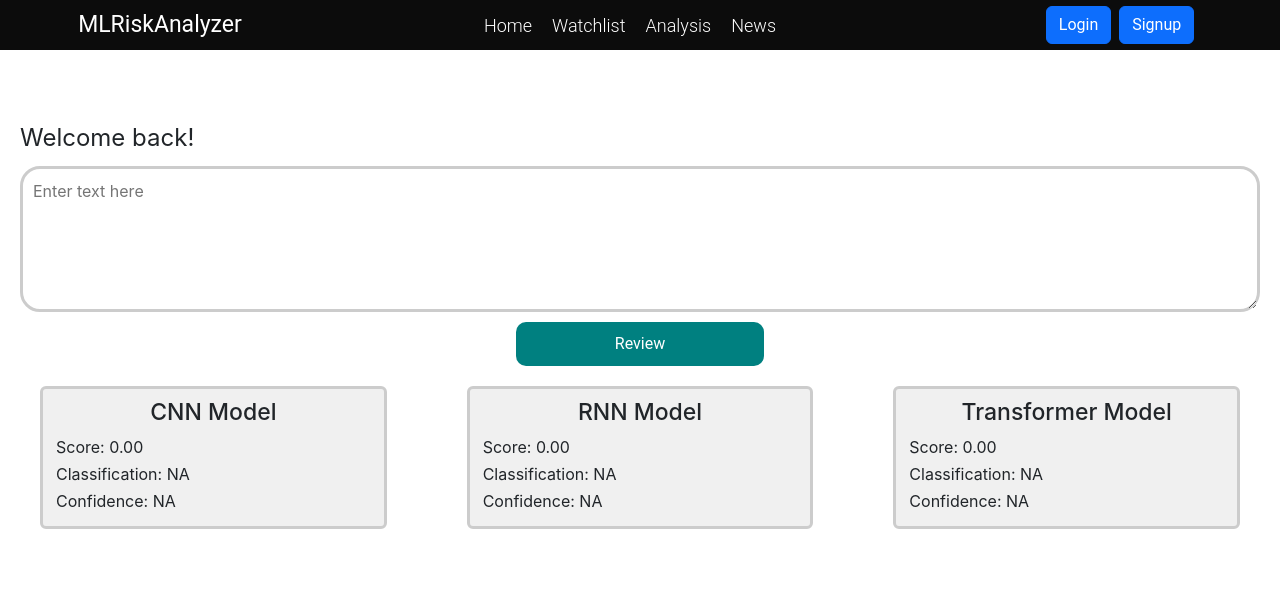
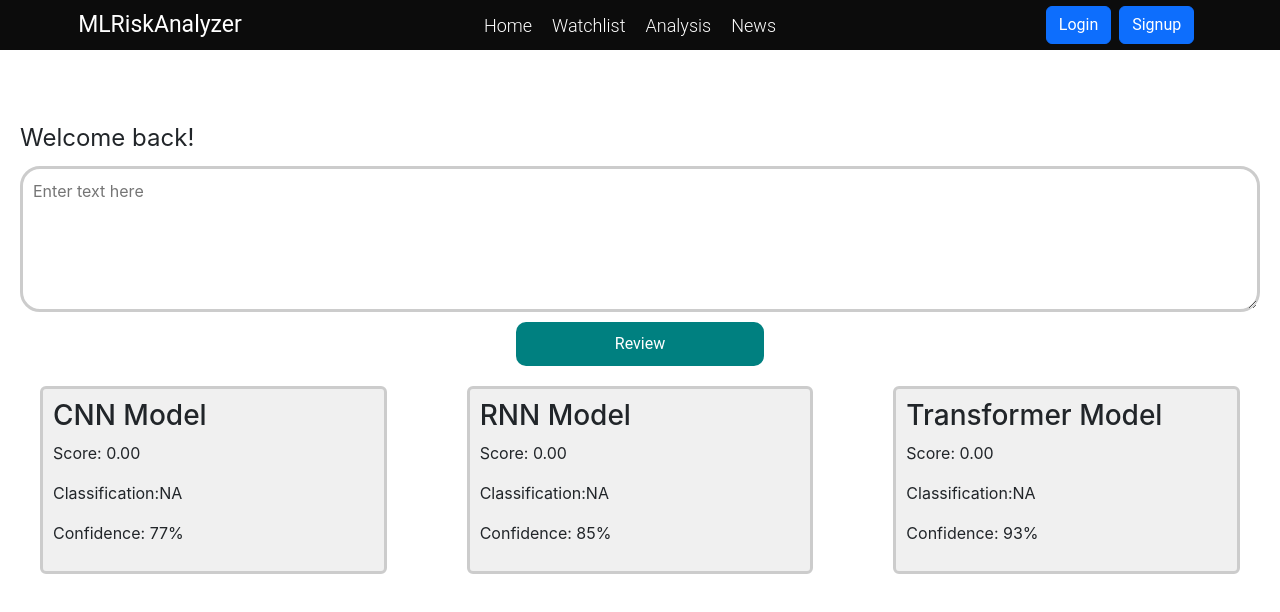
Before and after one commit to bhagwatsolunke/MLRiskAnalyzer, a React (Create React App) app: page /analysis in a window 1280 px wide. Shown: the top 612 px of the page. Built offline with nearby package versions, Linux system fonts and the light colour scheme.

Commit message:
analysis page css changed

```diff
--- a/src/Pages/analysis/Analysis.css
+++ b/src/Pages/analysis/Analysis.css
@@ -54,7 +54,7 @@
     justify-content: space-around;
     width: 100%;
 }
-.column{
+.analysis-column{
     /* border : solid yellow 2px; */
     flex: 1;
     padding: 10px;
@@ -72,3 +72,24 @@
     margin :3px;
     /* border : solid red 2px; */
 }
+
+
+.analysis-column.very-high.p{
+    color: green;
+}
+
+.analysis-column.high.p {
+    color: rgb(2, 192, 2);
+}
+
+.analysis-column.medium.p {
+    color: rgb(160, 239, 160);
+}
+
+.analysis-column.low.p {
+    color: rgb(246, 109, 109);
+}
+
+.analysis-column.very-low.p {
+    color: red;
+}
--- a/src/Pages/analysis/Analysis.js
+++ b/src/Pages/analysis/Analysis.js
@@ -1,6 +1,35 @@
 import React, { useEffect, useState } from 'react';
 import axios from 'axios';
 import './Analysis.css';
+
+
+function ScoreColor(score) {
+    if (score > 8) {
+      return 'very-high';
+    } else if (score > 6) {
+      return 'high';
+    } else if (score > 4) {
+      return 'medium';
+    } else if (score > 2) {
+      return 'low';
+    } else if (score > 0) {
+      return 'very-low';
+    }
+  }
+
+  function scoreClassification(score){
+    if(score>7){
+        return 'Positive';
+    }else if(score>4){
+        return 'Neutral';
+    }else if(score>0){
+        return 'Negative';
+    }else{
+     return 'NA';
+    }
+  }
+
+
 
 export default function Analysis(props) {
     const [inputValue, setInputValue] = useState('');
@@ -48,6 +77,9 @@ export default function Analysis(props) {
             console.error('Error sending data to the model server: ', error);
             throw error;
         }
+
+
+
     };
 
     return (
@@ -71,23 +103,23 @@ export default function Analysis(props) {
             </div>
             <div className='analysis-bottom'>
                 <div className='results'>
-                    <div className='column'>
+                <div className={`analysis-column ${ScoreColor(sentimentResults.cnn ? (sentimentResults.cnn * 10).toFixed(2) : '0.00')}`}>
                         <h3>CNN Model</h3>
-                        <p>Score: {sentimentResults.cnn ? (sentimentResults.cnn * 10).toFixed(2) : '0.00'}</p>
-                        <p>Classification: NA</p>
-                        <p>Confidence: NA</p>
+                        <p className='p'>Score: {sentimentResults.cnn ? (sentimentResults.cnn * 10).toFixed(2) : '0.00'}</p>
+                        <p>Classification:{scoreClassification(sentimentResults.transformer ? (sentimentResults.transformer * 10).toFixed(2) : 'NA')} </p>
+                        <p>Confidence: 77%</p>
                     </div>
-                    <div className='column'>
+                    <div className={`analysis-column ${ScoreColor(sentimentResults.rnn ? (sentimentResults.rnn * 10).toFixed(2) : '0.00')}`}>
                         <h3>RNN Model</h3>
-                        <p>Score: {sentimentResults.rnn ? (sentimentResults.rnn * 10).toFixed(2) : '0.00'}</p>
-                        <p>Classification: NA</p>
-                        <p>Confidence: NA</p>
+                        <p className='p'>Score: {sentimentResults.rnn ? (sentimentResults.rnn * 10).toFixed(2) : '0.00'}</p>
+                        <p>Classification:{scoreClassification(sentimentResults.transformer ? (sentimentResults.transformer * 10).toFixed(2) : 'NA')} </p>
+                        <p>Confidence: 85%</p>
                     </div>
-                    <div className='column'>
+                    <div className={`analysis-column ${ScoreColor(sentimentResults.transformer ? (sentimentResults.transformer * 10).toFixed(2) : '0.00')}`}>
                         <h3>Transformer Model</h3>
-                        <p>Score: {sentimentResults.transformer ? (sentimentResults.transformer * 10).toFixed(2) : '0.00'}</p>
-                        <p>Classification: NA</p>
-                        <p>Confidence: NA</p>
+                        <p className='p'>Score: {sentimentResults.transformer ? (sentimentResults.transformer * 10).toFixed(2) : '0.00'}</p>
+                        <p>Classification:{scoreClassification(sentimentResults.transformer ? (sentimentResults.transformer * 10).toFixed(2) : 'NA')} </p>
+                        <p>Confidence: 93%</p>
                     </div>
                 </div>
             </div>
```
